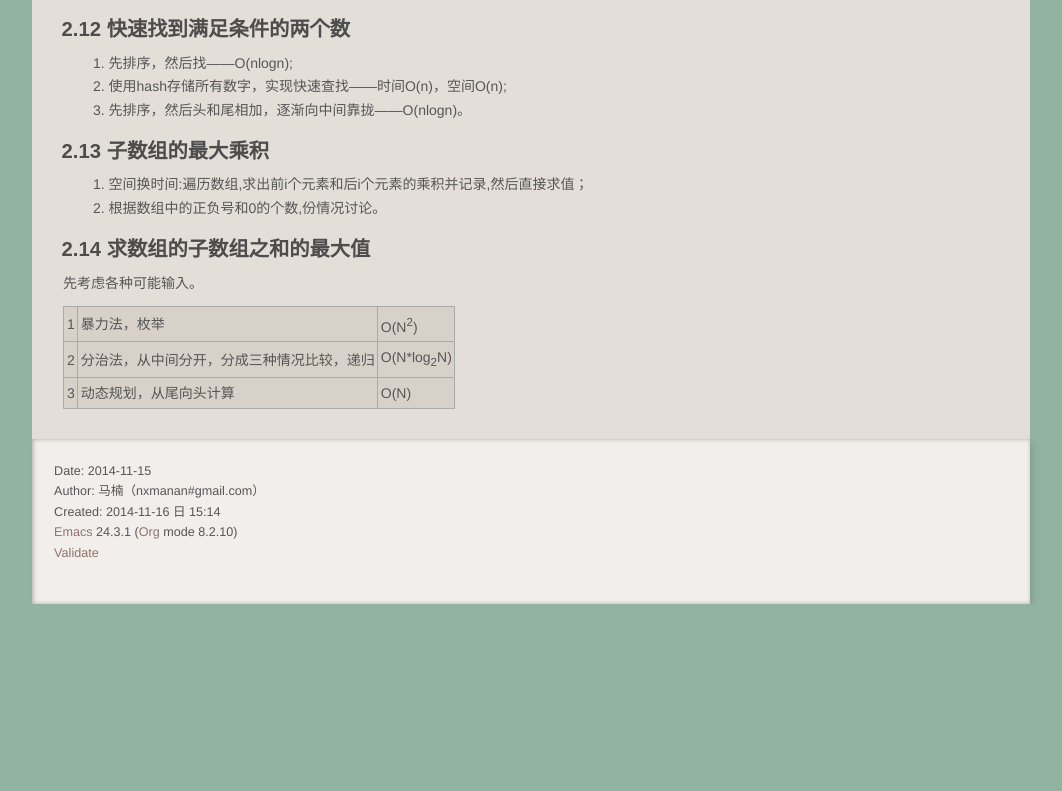
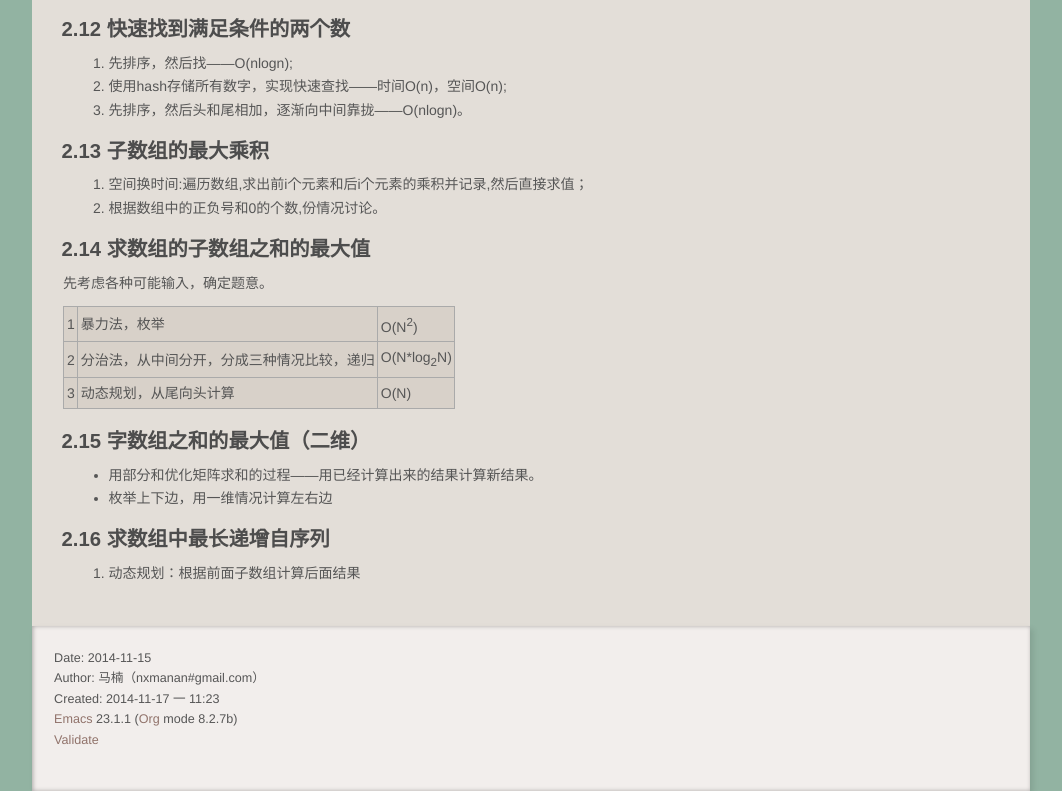
Before and after one commit to nanma/notes, a plain HTML site: page beauty-of-programming/2-number.html in a window 1280 px wide. Shown: the part 1151-1942 px from the top of the page, without its empty margins (122-1184 px from the left). Before the commit the page ends 1755 px from the top, so only its background shows below. Drawn offline with Linux system fonts and the light colour scheme.

Commit message:
modify 2-number

```diff
--- a/beauty-of-programming/2-number.html
+++ b/beauty-of-programming/2-number.html
@@ -4,7 +4,7 @@
 <html xmlns="http://www.w3.org/1999/xhtml" lang="en" xml:lang="en">
 <head>
 <title>第2章 数字之魅</title>
-<!-- 2014-11-16 日 15:14 -->
+<!-- 2014-11-17 一 11:23 -->
 <meta  http-equiv="Content-Type" content="text/html;charset=utf-8" />
 <meta  name="generator" content="Org-mode" />
 <meta  name="author" content="马楠（nxmanan#gmail.com）" />
@@ -160,6 +160,8 @@ for the JavaScript code in this tag.
 <li><a href="#sec-8">2.12 快速找到满足条件的两个数</a></li>
 <li><a href="#sec-9">2.13 子数组的最大乘积</a></li>
 <li><a href="#sec-10">2.14 求数组的子数组之和的最大值</a></li>
+<li><a href="#sec-11">2.15 字数组之和的最大值（二维）</a></li>
+<li><a href="#sec-12">2.16 求数组中最长递增自序列</a></li>
 </ul>
 </div>
 </div>
@@ -312,7 +314,7 @@ for the JavaScript code in this tag.
 <h2 id="sec-10">2.14 求数组的子数组之和的最大值</h2>
 <div class="outline-text-2" id="text-10">
 <p>
-先考虑各种可能输入。
+先考虑各种可能输入，确定题意。
 </p>
 <table border="2" cellspacing="0" cellpadding="6" rules="groups" frame="hsides">
 
@@ -346,12 +348,32 @@ for the JavaScript code in this tag.
 </table>
 </div>
 </div>
+<div id="outline-container-sec-11" class="outline-2">
+<h2 id="sec-11">2.15 字数组之和的最大值（二维）</h2>
+<div class="outline-text-2" id="text-11">
+<ul class="org-ul">
+<li>用部分和优化矩阵求和的过程——用已经计算出来的结果计算新结果。
+</li>
+<li>枚举上下边，用一维情况计算左右边
+</li>
+</ul>
+</div>
+</div>
+<div id="outline-container-sec-12" class="outline-2">
+<h2 id="sec-12">2.16 求数组中最长递增自序列</h2>
+<div class="outline-text-2" id="text-12">
+<ol class="org-ol">
+<li>动态规划：根据前面子数组计算后面结果
+</li>
+</ol>
+</div>
+</div>
 </div>
 <div id="postamble" class="status">
 <p class="date">Date: 2014-11-15</p>
 <p class="author">Author: 马楠（nxmanan#gmail.com）</p>
-<p class="date">Created: 2014-11-16 日 15:14</p>
-<p class="creator"><a href="http://www.gnu.org/software/emacs/">Emacs</a> 24.3.1 (<a href="http://orgmode.org">Org</a> mode 8.2.10)</p>
+<p class="date">Created: 2014-11-17 一 11:23</p>
+<p class="creator"><a href="http://www.gnu.org/software/emacs/">Emacs</a> 23.1.1 (<a href="http://orgmode.org">Org</a> mode 8.2.7b)</p>
 <p class="validation"><a href="http://validator.w3.org/check?uri=referer">Validate</a></p>
 </div>
 </body>
```
Also changed, not shown: 1 other file.
